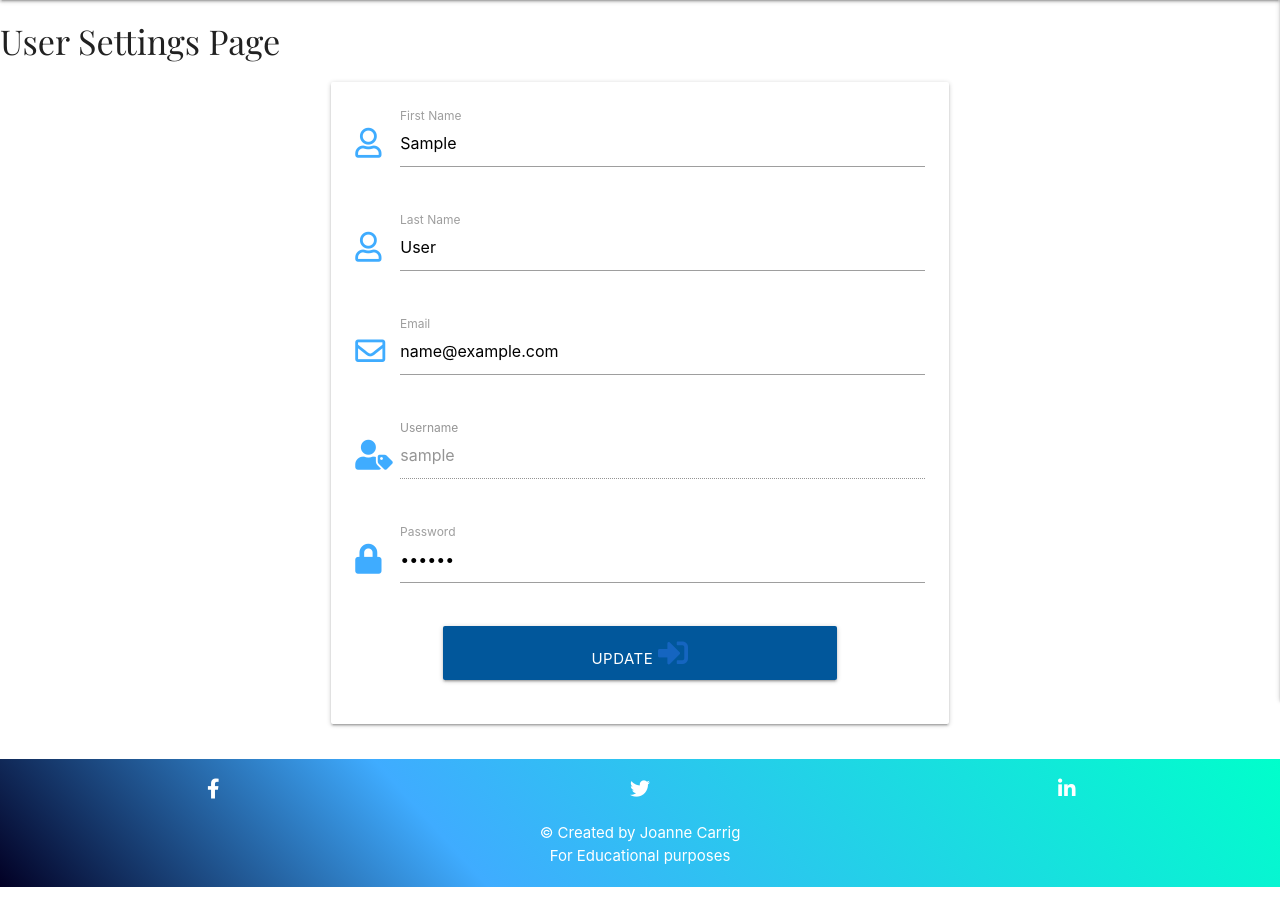
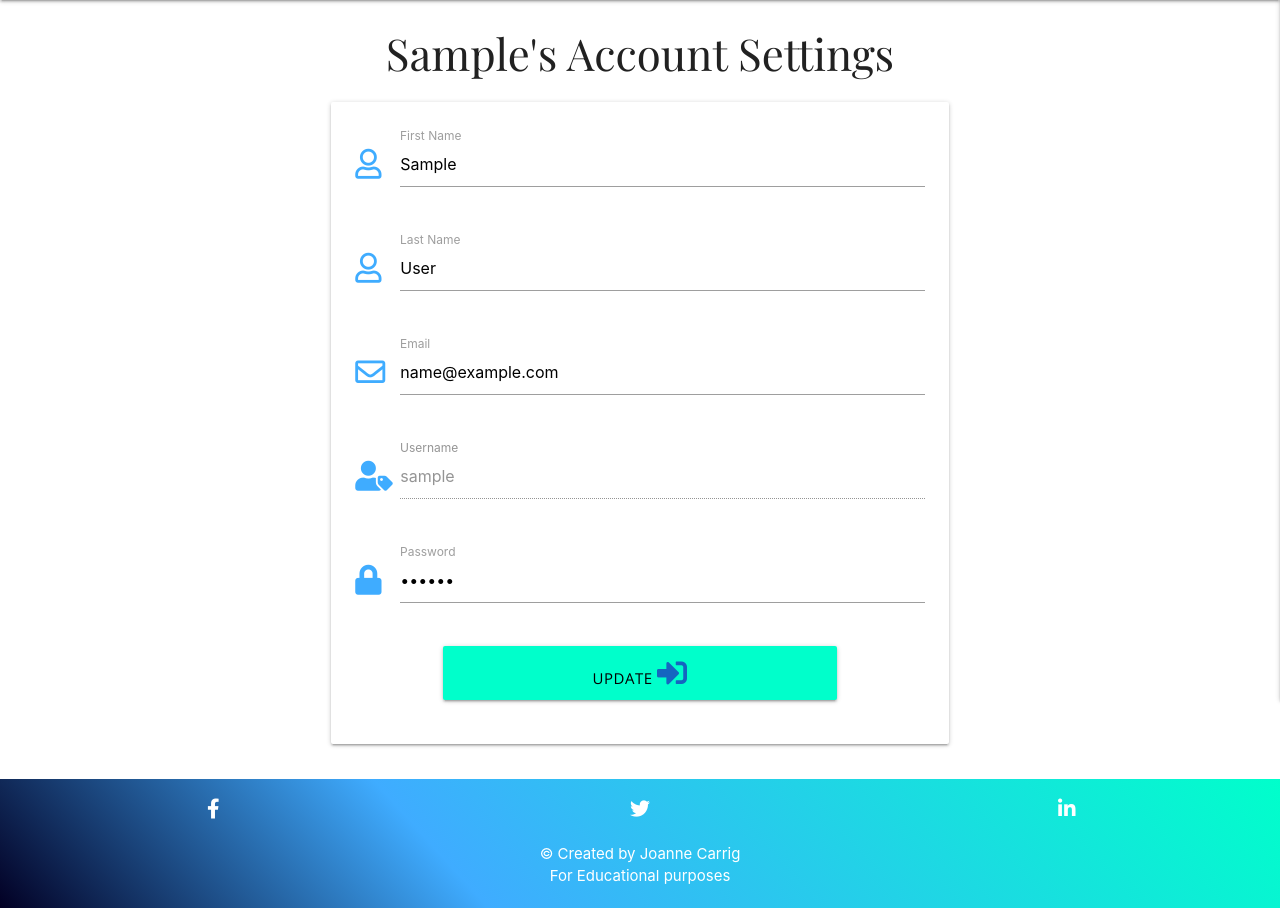
Before and after one commit to jojo157/learning-platform, a Flask app: page /user_settings in a window 1280 px wide. Shown: the part 160-1068 px from the top of the page. Before the commit the page ends 1047 px from the top, so only its background shows below. Run offline with Flask 2, Linux system fonts and the light colour scheme; the visitor is signed in with stand-in values (Sample User, id 1); a database or web service that is not in the repository returns one stand-in record (values such as "Sample title"); some libraries are stand-ins or nearby versions.

Commit message:
styling added to user account page

```diff
--- a/templates/usersettings.html
+++ b/templates/usersettings.html
@@ -1,7 +1,7 @@
 {% extends "base.html" %}
 {% block content %}
 
-<h4>User Settings Page</h4>
+<h3 class="center">{{ user_details.first_name|capitalize }}'s Account Settings</h3>
 
 <div class="row">
     <div class = "col s12 m8 offset-m2 l6 offset-l3">
@@ -43,7 +43,7 @@
                         </div>
                     </div>
                     <div class="row">
-                        <button type="submit" class="col s8 offset-s2 btn-large light-blue darken-4 text-shadow">
+                        <button type="submit" class="col s8 offset-s2 btn-large green-button">
                             Update <i class="fas fa-sign-in-alt"></i>
                         </button>
                     </div>
```
